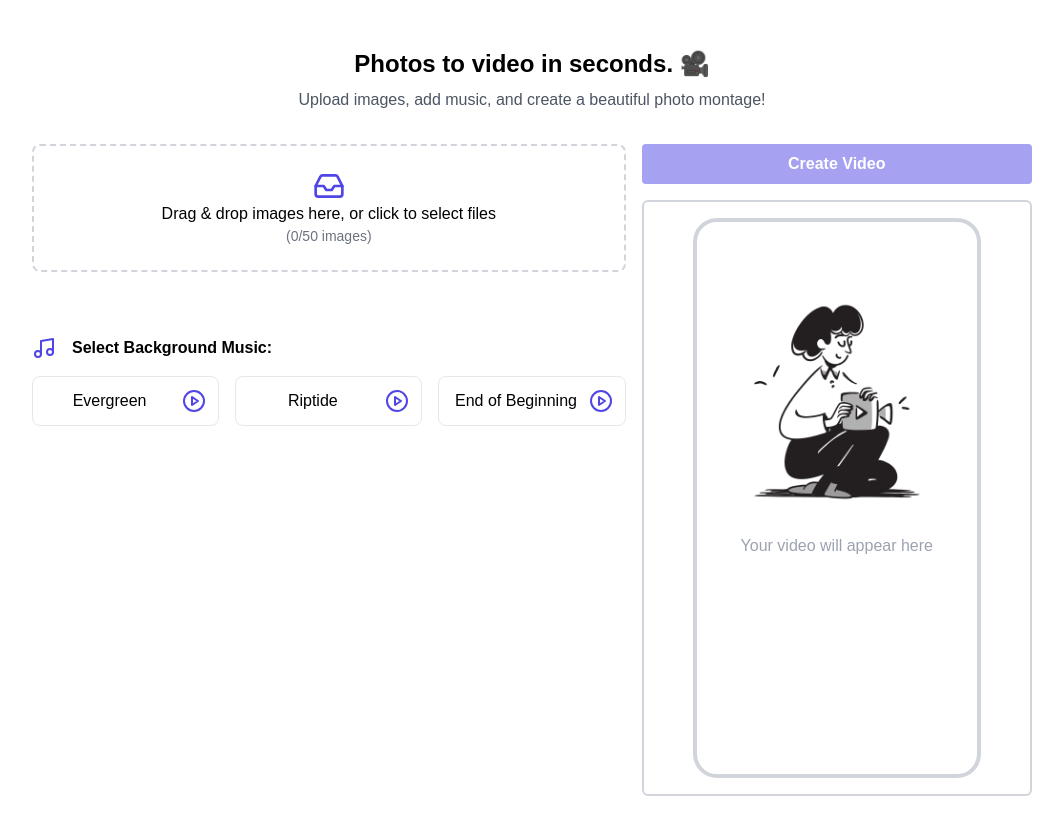
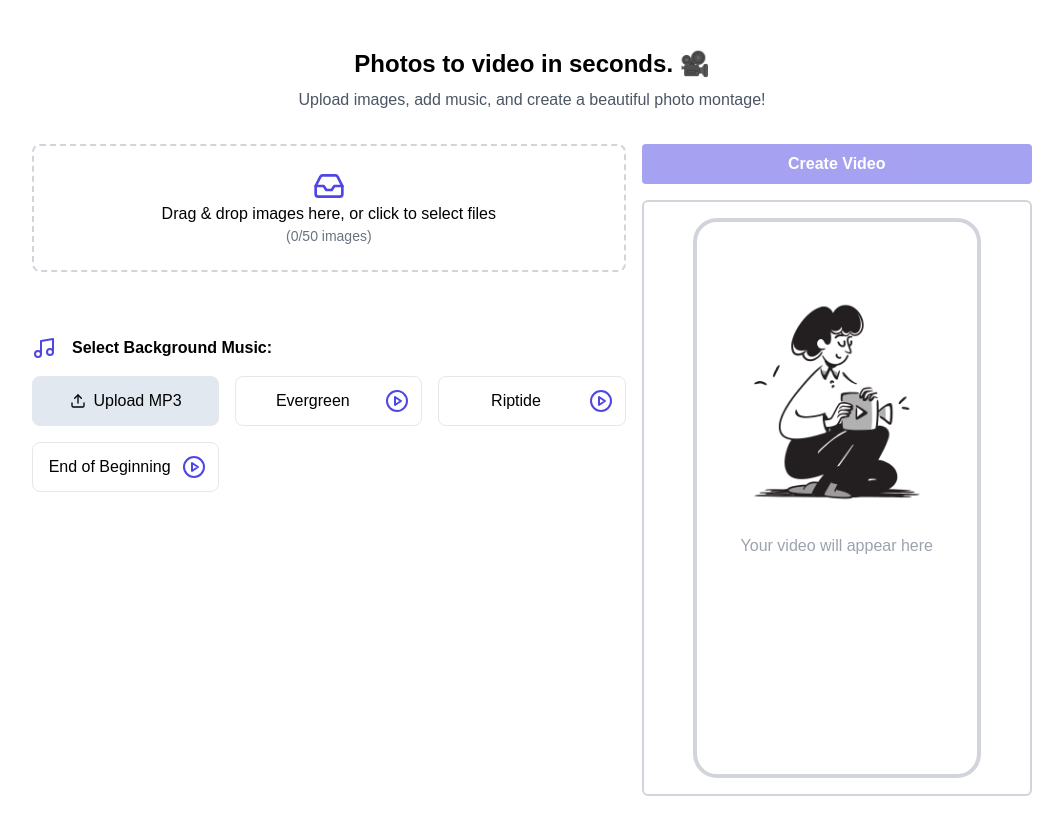
Before and after one commit to SuveenE/photos2movie, a Next.js app: page / in a window 1280 px wide. Shown: the top 834 px of the page, without its empty margins (108-1171 px from the left). Built offline with nearby package versions, Linux system fonts and the light colour scheme.

Commit message:
Add custom audio upload functionality

```diff
--- a/src/components/audioSelector.tsx
+++ b/src/components/audioSelector.tsx
@@ -1,7 +1,7 @@
 "use client";
 
 import { useState } from "react";
-import { PauseCircleIcon, PlayCircleIcon, Music } from "lucide-react";
+import { PauseCircleIcon, PlayCircleIcon, Music, Upload } from "lucide-react";
 import { audioTracks } from "../utils/audio";
 
 interface AudioSelectorProps {
@@ -14,6 +14,7 @@ export default function AudioSelector({
   setSelectedAudio,
 }: AudioSelectorProps) {
   const [playingAudio, setPlayingAudio] = useState<string | null>(null);
+  const [customAudio, setCustomAudio] = useState<string | null>(null);
 
   const togglePlay = (trackFile: string) => {
     const audio = document.getElementById(trackFile) as HTMLAudioElement;
@@ -33,6 +34,15 @@ export default function AudioSelector({
     }
   };
 
+  const handleFileUpload = (event: React.ChangeEvent<HTMLInputElement>) => {
+    const file = event.target.files?.[0];
+    if (file && file.type === "audio/mpeg") {
+      const url = URL.createObjectURL(file);
+      setCustomAudio(url);
+      setSelectedAudio(url);
+    }
+  };
+
   return (
     <div className="w-full max-w-3xl">
       <h3 className="flex flex-row gap-4 text-md font-semibold mb-4">
@@ -42,6 +52,39 @@ export default function AudioSelector({
         Select Background Music:
       </h3>
       <div className="grid grid-cols-1 md:grid-cols-3 gap-4">
+        <div
+          className={`flex flex-row gap-2 border w-full mx-auto rounded-lg bg-slate-200 p-3 cursor-pointer ${
+            customAudio && selectedAudio === customAudio
+              ? "border-2 border-indigo-600 bg-indigo-50"
+              : "border-gray-200"
+          }`}
+        >
+          <label className="flex flex-row gap-2 items-center cursor-pointer mx-auto ">
+            <input
+              type="file"
+              accept="audio/mpeg"
+              onChange={handleFileUpload}
+              className="hidden"
+            />
+            <Upload className="w-4 h-4 " />
+            {customAudio ? "Custom Audio" : "Upload MP3"}
+          </label>
+          {customAudio && (
+            <>
+              <button
+                onClick={() => togglePlay(customAudio)}
+                className="text-sm text-indigo-600 hover:text-indigo-800 w-max"
+              >
+                {playingAudio === customAudio ? (
+                  <PauseCircleIcon />
+                ) : (
+                  <PlayCircleIcon />
+                )}
+              </button>
+              <audio id={customAudio} src={customAudio} />
+            </>
+          )}
+        </div>
         {audioTracks.map((track) => (
           <div
             key={track.id}
```
